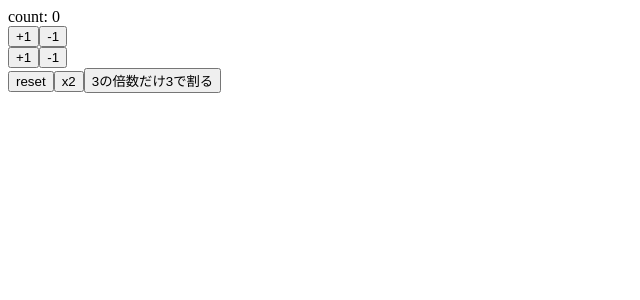
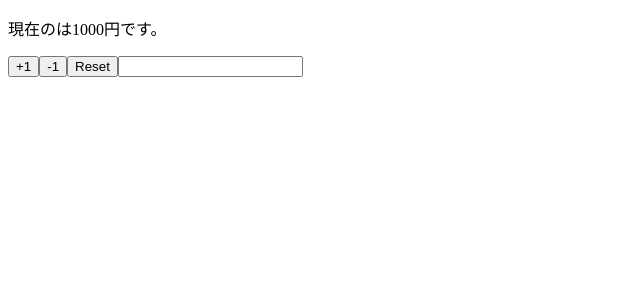
Before and after one commit to ashikasan100/react-hooks-101, a React (Create React App) app: page / in a window 1280 px wide. Shown: the top 300 px of the page, without its empty margins (0-640 px from the left). Built offline with nearby package versions, Linux system fonts and the light colour scheme.

Commit message:
implement callbacks with useeffect

```diff
--- a/src/App.js
+++ b/src/App.js
@@ -1,41 +1,34 @@
-import React, {useState} from 'react'
+import React, {useEffect,useState} from 'react'
 
-const App=()=> {
-  const [count,setCount]= useState(0)
-  const increment=() => setCount(count + 1)
-  const decrement=() => setCount(count - 1)
-  const increment2=() => setCount(previousCount => previousCount+ 1)
-  const decrement2=() => setCount(previousCount => previousCount- 1)
-  const reset=() =>setCount(0)
-  const x2=() => setCount(previousCount => previousCount* 2)
+const App=props=> {
 
-  const ensyu=() => setCount(previousCount =>{
-      if(previousCount % 3==0){
-        return previousCount /3
-      }else{return previousCount}
-    }
-  )
+  const [state,setState]=useState(props)
+  const {name,price}=state
 
-
+  useEffect(()=>{
+    console.log('This is like componentDidMount or componentDidUpdate.')
+  })
+  useEffect(()=>{
+    console.log('This is like componentDidMount')
+  },[])
+  useEffect(()=>{
+    console.log('This callback is for name only.')
+  },[name])
 
   return (
     <>
-      <div >     count: {count}   </div>
-      <div>
-        <button onClick= {increment} >+1</button>
-        <button onClick= {decrement} >-1</button>
-      </div>
-      <div>
-        <button onClick= {increment2} >+1</button>
-        <button onClick= {decrement2} >-1</button>
-      </div>
-      <div>
-        <button onClick={reset}>reset</button>
-        <button onClick={x2}>x2</button>
-        <button onClick={ensyu}>3の倍数だけ3で割る</button>
-      </div>
+      <p>現在の{state.name}は{state.price}円です。</p>
+      <button onClick={()=>setState({...state,price:price+1})}>+1</button>
+      <button onClick={()=>setState({...state,price:price-1})}>-1</button>
+      <button onClick={()=>setState(props)}>Reset</button>
+      <input value={name} onChange={e => setState({...state,name:e.target.value})}/>
     </>
-    );
+  )
+}
+
+App.defaultProps={
+  name:'',
+  price:1000
 }
 
 export default App;
```
